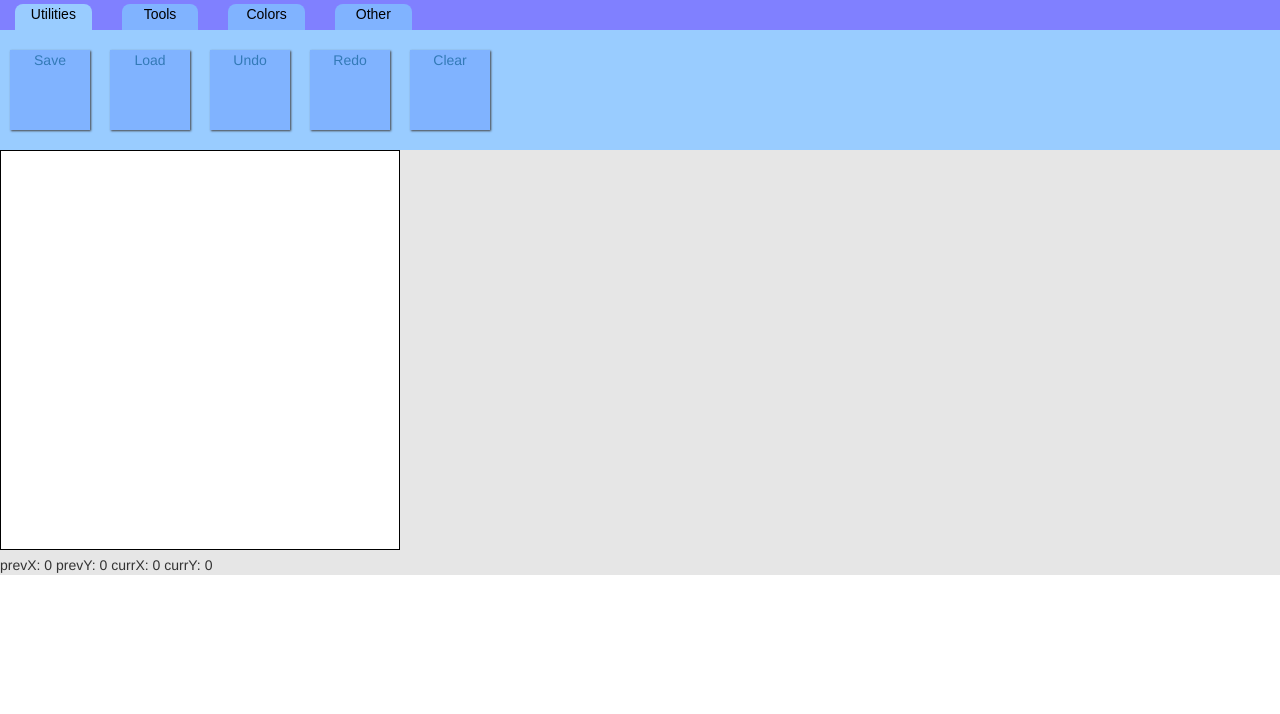
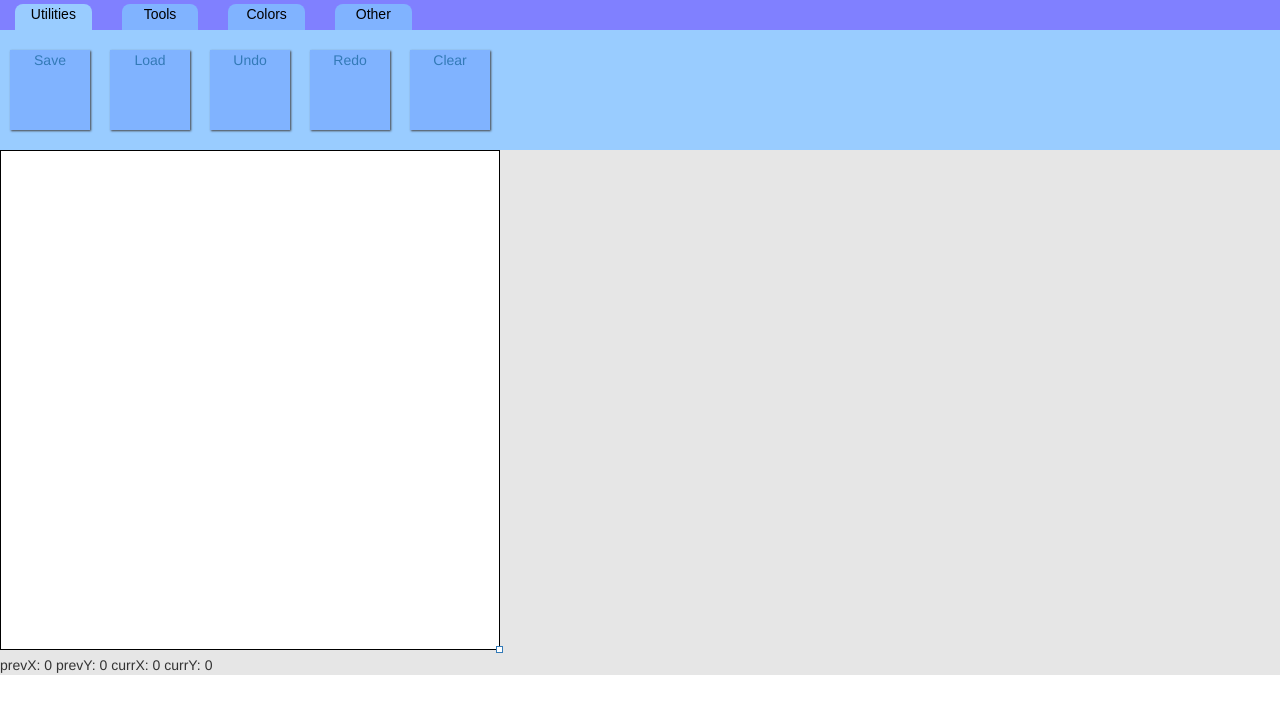
Before and after one commit to epheat/paint-js, a Vue app: page / in a window 1280 px wide. Shown: the top 714 px of the page. Built offline with nearby package versions, Linux system fonts and the light colour scheme.

Commit message:
implemented canvas resize (can't undo yet)

```diff
--- a/src/PaintJs.vue
+++ b/src/PaintJs.vue
@@ -1,5 +1,5 @@
 <template>
-  <div id="paint-js">
+  <div id="paint-js" @mousemove="mouseMove">
     <div id="toolbars">
 
       <ul class="row tab-area">
@@ -96,6 +96,8 @@
           <option>color</option>
 
         </select>
+
+
 
       </div>
 
@@ -287,6 +289,10 @@ export default {
     clearCanvas: function() {
       // execute clearCanvas() method from child
       this.$refs.paintjscanvas.clearCanvas();
+    },
+
+    mouseMove: function(e) {
+      this.$refs.paintjscanvas.continueResize(e);
     }
 
   },
@@ -316,6 +322,10 @@ body{
   top: 0;
   bottom: 0;
 }
+#paint-js {
+  height: 100%;
+}
+
 /* toolbars div is the top 150px of the screen */
 #toolbars {
   background-color: #99ccff;
@@ -325,8 +335,6 @@ body{
 /* canvas-area div is the remaining area of the screen */
 #canvas-area {
   background-color: #e6e6e6;
-  width: 100%;
-  height: calc(100% - 150px);
 
 }
 #canvas {
--- a/src/components/PaintJsCanvas.vue
+++ b/src/components/PaintJsCanvas.vue
@@ -3,10 +3,14 @@ CS 498 Group 3
 Paint.js -->
 
 <template>
-  <div>
-    <canvas id="canvas" ref="canvas" height="400px" width="400px" oncontextmenu="return false;"
+  <div id="canvas-container" ref="container">
+    <canvas id="canvas" ref="canvas" height="500px" width="500px" oncontextmenu="return false;"
       @mousedown="mouseDown" @mousemove="mouseMove" @mouseup="mouseUp" @mouseout="mouseOut">
     </canvas>
+    <div id="resizer-outline" :style="resizer_outline_style"></div>
+    <a id="resizer" :style="resizer_positioning"
+      @mousedown="beginResize" @mouseup="endResize">
+    </a>
     <br>
     prevX: {{prevX}} prevY: {{prevY}}   currX: {{currX}} currY: {{currY}}
   </div>
@@ -24,13 +28,15 @@ export default {
       canvas: null,
       context: null,
       draw_flag: false,
-      dot_flag: false,
+      resize_flag: false,
       prevX: 0,
       currX: 0,
       prevY: 0,
       currY: 0,
-      w: 0,
-      h: 0,
+      resize_w: 500,
+      resize_h: 500,
+      w: 500,
+      h: 500,
       line_width: 2,
 
       undo_stack: [],
@@ -71,8 +77,8 @@ export default {
       this.prevX = this.currX;
       this.prevY = this.currY;
 
-      this.currX = e.pageX - this.canvas.offsetLeft;
-      this.currY = e.pageY - this.canvas.offsetTop;
+      this.currX = e.pageX - this.$refs.container.offsetLeft;
+      this.currY = e.pageY - this.$refs.container.offsetTop;
 
       if (this.draw_flag) {
         // for left click, draw with primary. Right click, draw with secondary
@@ -240,6 +246,37 @@ export default {
         this.context.putImageData(img_data, 0, 0);
       }
 
+    },
+
+    // helper functions to manage canvas resizing
+    beginResize: function() {
+      this.resize_flag = true;
+    },
+    continueResize: function(e) {
+      if (this.resize_flag) {
+
+        // adjust resizer_outline width and height
+        this.resize_w = e.pageX - this.$refs.container.offsetLeft;
+        this.resize_h = e.pageY - this.$refs.container.offsetTop;
+
+      }
+    },
+    endResize: function() {
+      this.resize_flag = false;
+      // save canvas content
+      var img_data = this.context.getImageData(0, 0, this.w, this.h);
+      // adjust canvas width and height
+      this.h = this.resize_h;
+      this.w = this.resize_w;
+
+      // manually change canvas size according to h and w
+      // if I v-bind h and w to canvas height and width, then it's bugged.
+      // the binding doesn't update till the function exits, meaning I can't replace the canvas data.
+      this.canvas.width = this.w;
+      this.canvas.height = this.h;
+
+      // paste canvas content
+      this.context.putImageData(img_data, 0, 0);
     }
 
   },
@@ -251,11 +288,44 @@ export default {
   },
 
   computed: {
-
+    resizer_positioning: function() {
+      return {
+        top: (this.resize_h - 4) + "px",
+        left: (this.resize_w - 4) + "px"
+      }
+    },
+    resizer_outline_style: function() {
+      if (this.resize_flag) {
+        return {
+          outline: "1px dotted",
+          height: this.resize_h + "px",
+          width: this.resize_w + "px"
+        }
+      }
+    }
   }
 }
 </script>
 
 <style>
 
+#canvas-container {
+  position: relative;
+}
+
+#resizer-outline {
+  position: absolute;
+  top: 0px;
+  left: 0px;
+  display: inline-block;
+}
+#resizer {
+  position: absolute;
+  display: inline-block;
+  height: 7px;
+  width: 7px;
+  border: 1px solid;
+  background-color: white;
+}
+
 </style>
```
